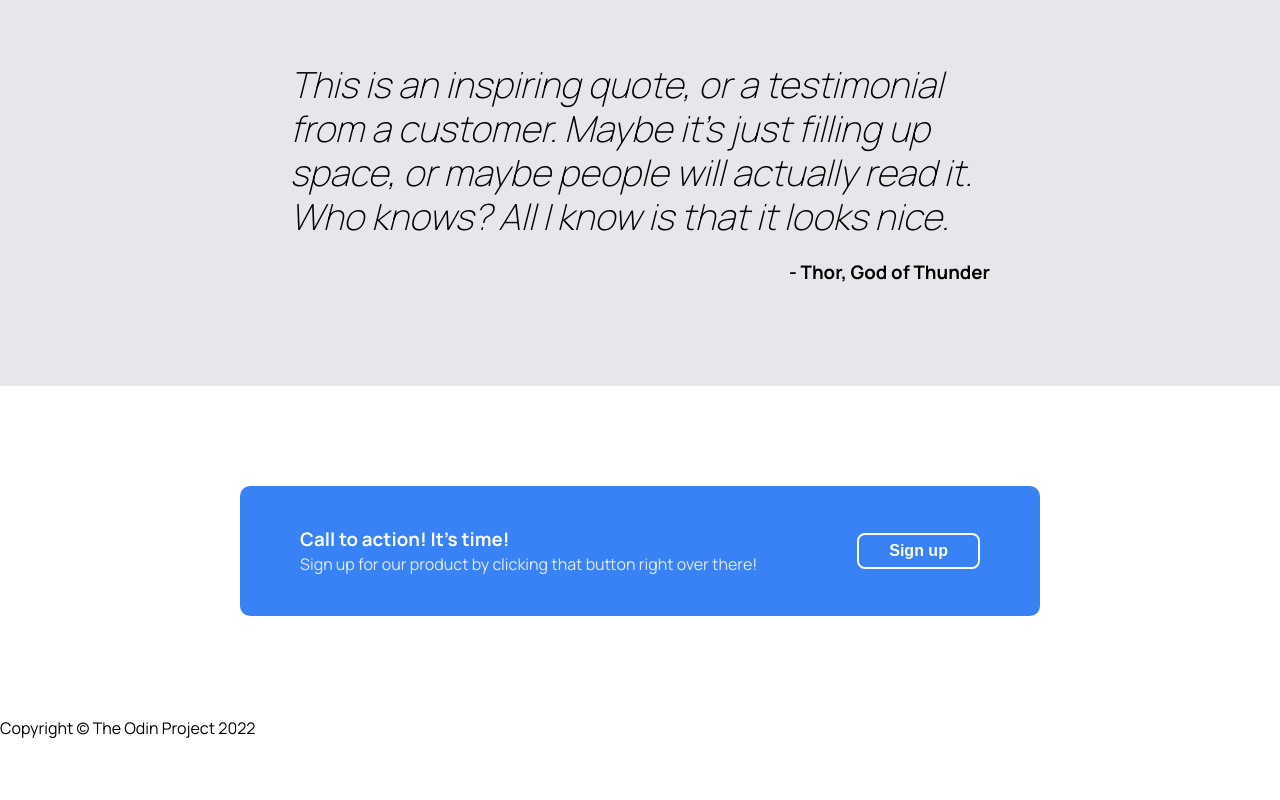
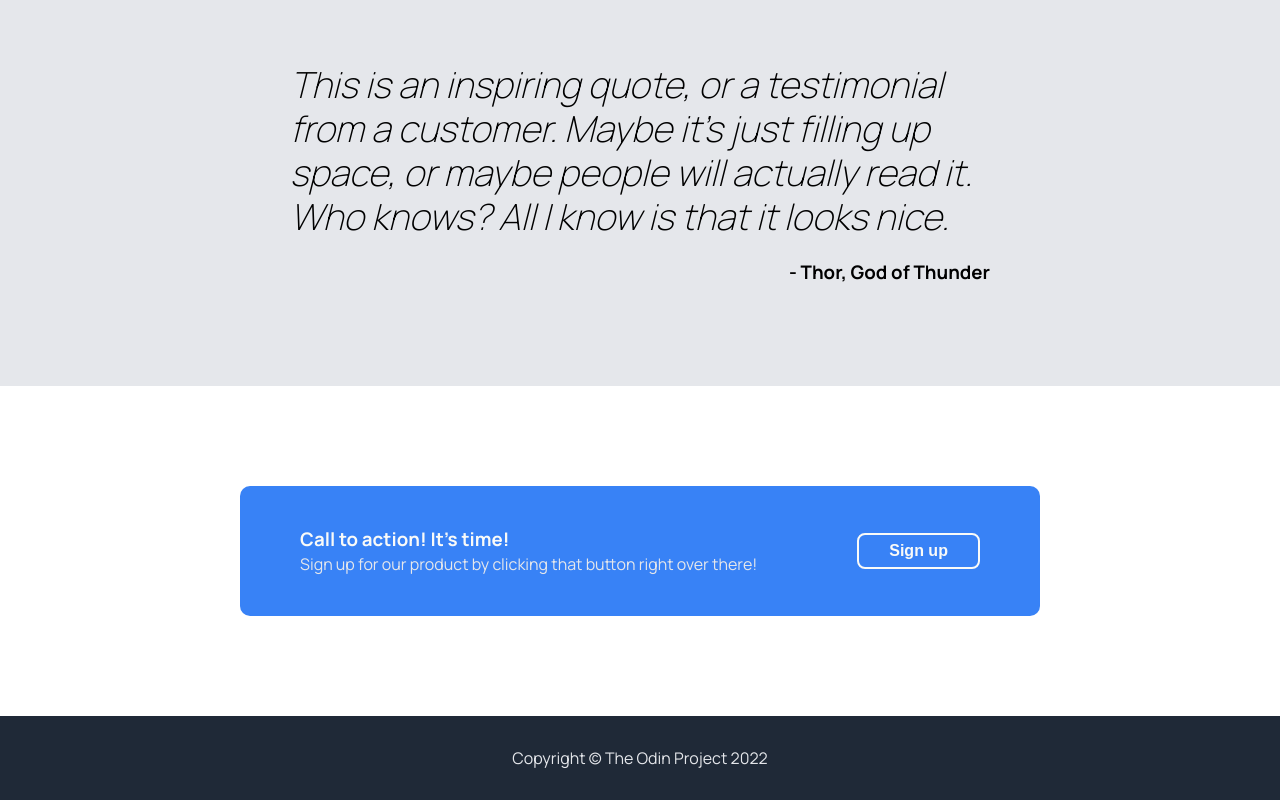
Before and after one commit to ArkadiuszIrlik/landing-page, a plain HTML site: page index.html in a window 1280 px wide. Shown: the part 1068-1868 px from the top of the page. Before the commit the page ends 1808 px from the top, so only its background shows below. Drawn offline with Linux system fonts and the light colour scheme.

Commit message:
Style footer

```diff
--- a/css/style.css
+++ b/css/style.css
@@ -1,5 +1,3 @@
-/* @import url('https://fonts.googleapis.com/css2?family=Arimo:ital,wght@0,400;0,700;1,400&display=swap'); */
-/* @import url('https://fonts.googleapis.com/css2?family=Oxygen:wght@300;400;700&display=swap'); */
 @import url('https://fonts.googleapis.com/css2?family=Manrope:wght@200;400;700&display=swap');
 
 *,
@@ -208,3 +206,10 @@ a {
   font-size: 16px;
   cursor: pointer;
 }
+
+.footer {
+  background-color: var(--dark-bg);
+  padding: 30px;
+  text-align: center;
+  color: var(--light-txt-sec);
+}
```
Also changed, not shown: index.html (line endings or trailing spaces).
